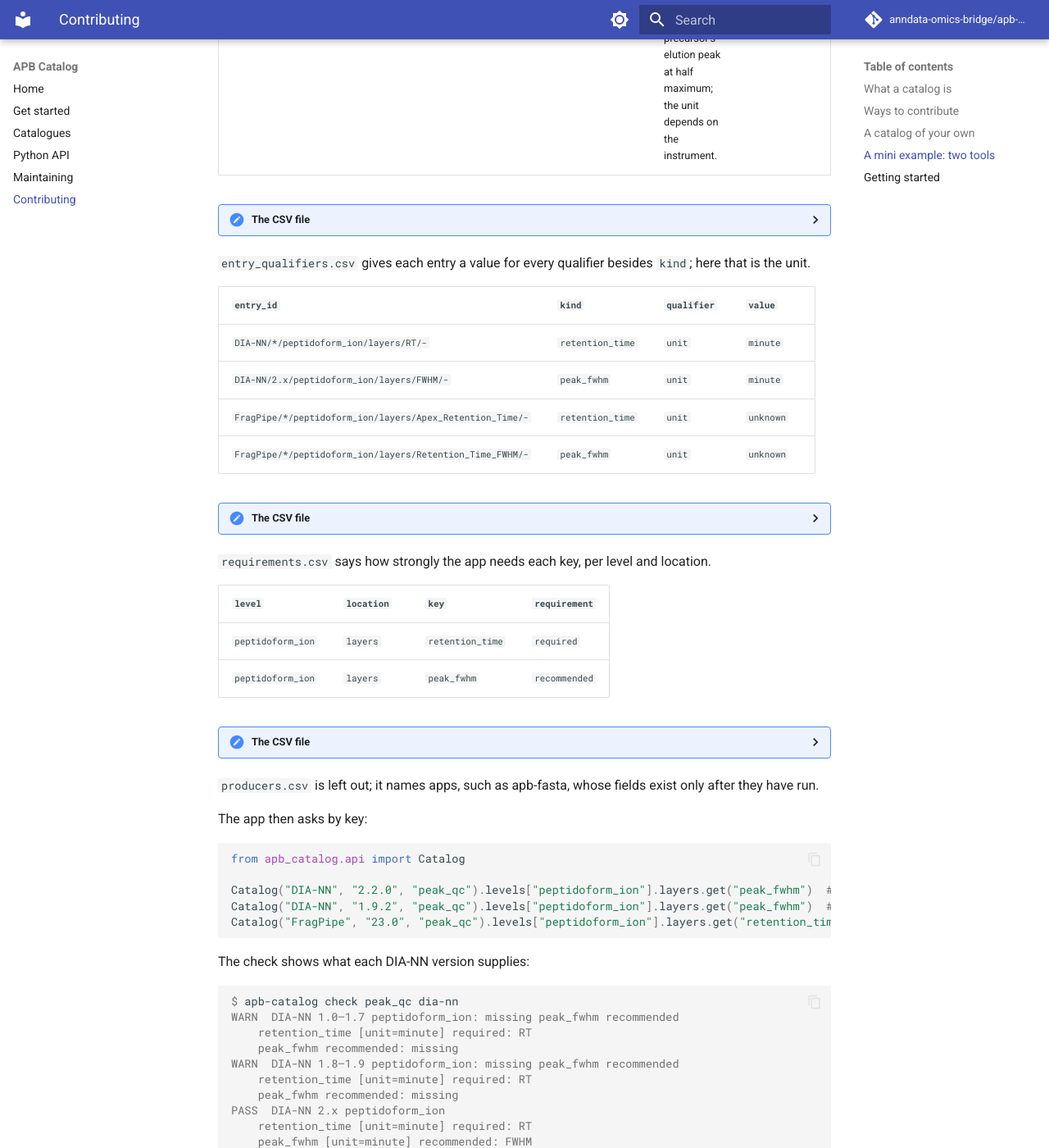
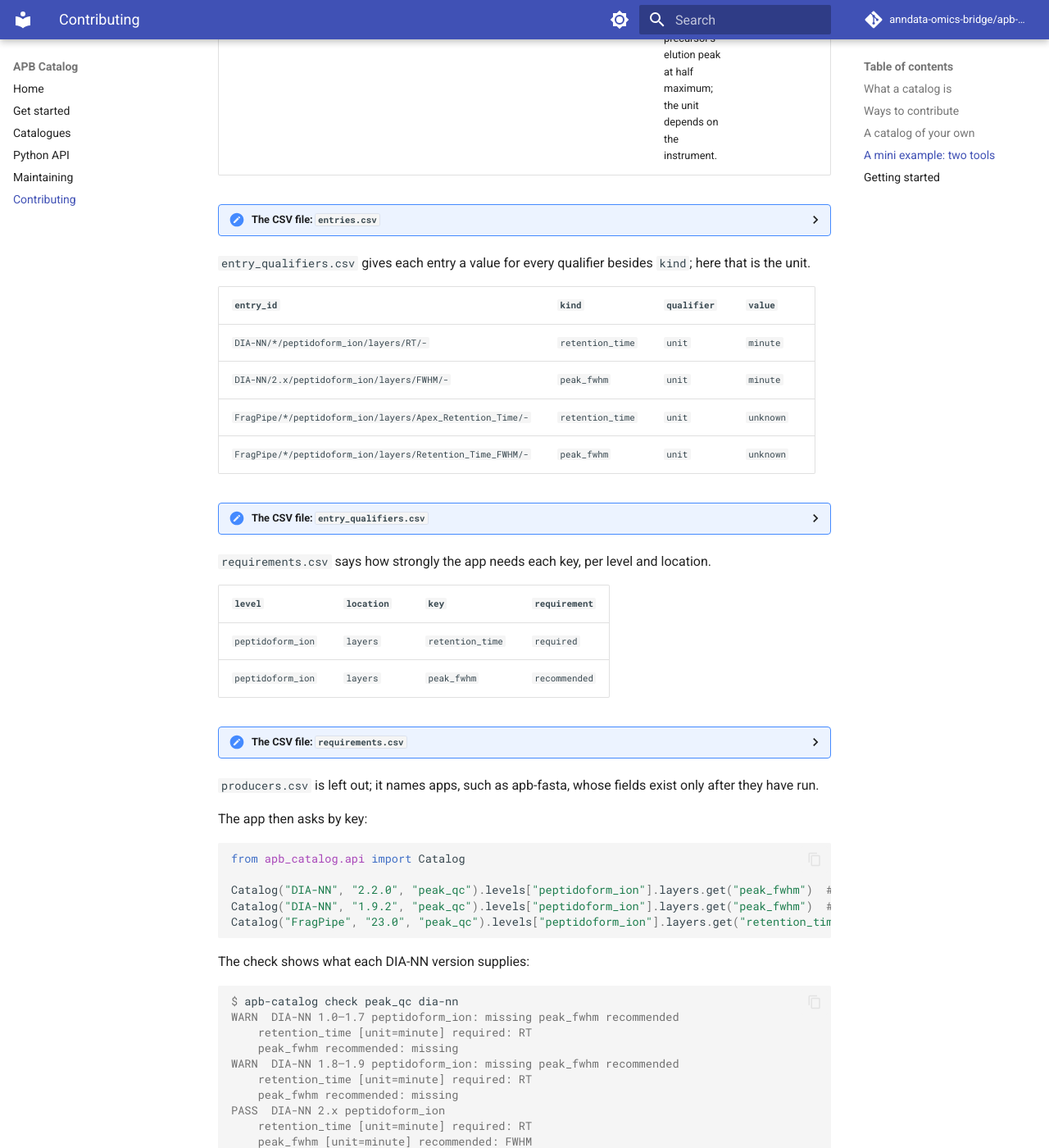
Before and after one commit to anndata-omics-bridge/apb-catalog, an MkDocs documentation site: the page built from docs/contributing.md, in a window 1280 px wide and 1400 px high, scrolled down 3793 px. Shown: the whole window at 82% size. Built offline with MkDocs 1.6.1 and Material for MkDocs 9.7.7, drawn with Linux system fonts in a browser that asks for light colours; comment, search, counter and statistics services are not loaded; some of the changed text lies outside the part shown.

Commit message:
Contributing: each collapsed CSV block names its file
Assisted-by: AI coding agent

````diff
--- a/docs/contributing.md
+++ b/docs/contributing.md
@@ -62,7 +62,7 @@ A peak-shape QC app needs each ion's retention time and, if the software reports
 | `unit` | `unknown` | The reviewer could not establish this. |  |  |
 
 <details markdown>
-<summary>The CSV file</summary>
+<summary>The CSV file: <code>vocabulary.csv</code></summary>
 
 ```csv
 set,qualifier,value,definition,purpose,used_by
@@ -87,7 +87,7 @@ peak_qc,unit,unknown,The reviewer could not establish this.,,
 | `peak_fwhm` | `peak_fwhm` |  |  |  |
 
 <details markdown>
-<summary>The CSV file</summary>
+<summary>The CSV file: <code>keys.csv</code></summary>
 
 ```csv
 set,key,kind,normalization,stage,psi_ms
@@ -107,7 +107,7 @@ peak_qc,peak_fwhm,peak_fwhm,,,
 | `FragPipe/*/peptidoform_ion/layers/Retention_Time_FWHM/-` | `peak_fwhm` | FragPipe outputs: the width of the precursor's elution peak at half maximum; the unit depends on the instrument. | [FragPipe outputs](https://fragpipe.nesvilab.org/docs/tutorial_fragpipe_outputs.html) |
 
 <details markdown>
-<summary>The CSV file</summary>
+<summary>The CSV file: <code>entries.csv</code></summary>
 
 ```csv
 set,entry_id,kind,basis,evidence_url
@@ -129,7 +129,7 @@ peak_qc,FragPipe/*/peptidoform_ion/layers/Retention_Time_FWHM/-,peak_fwhm,"FragP
 | `FragPipe/*/peptidoform_ion/layers/Retention_Time_FWHM/-` | `peak_fwhm` | `unit` | `unknown` |
 
 <details markdown>
-<summary>The CSV file</summary>
+<summary>The CSV file: <code>entry_qualifiers.csv</code></summary>
 
 ```csv
 set,entry_id,kind,qualifier,value
@@ -149,7 +149,7 @@ peak_qc,FragPipe/*/peptidoform_ion/layers/Retention_Time_FWHM/-,peak_fwhm,unit,u
 | `peptidoform_ion` | `layers` | `peak_fwhm` | `recommended` |
 
 <details markdown>
-<summary>The CSV file</summary>
+<summary>The CSV file: <code>requirements.csv</code></summary>
 
 ```csv
 set,level,location,key,requirement
````
